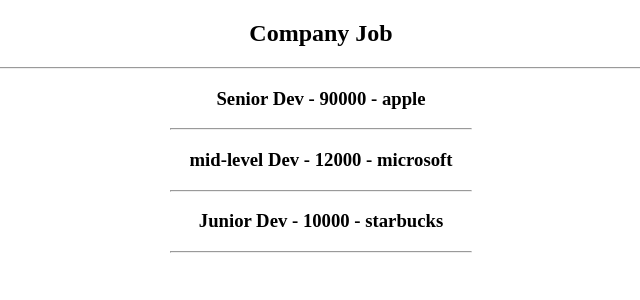
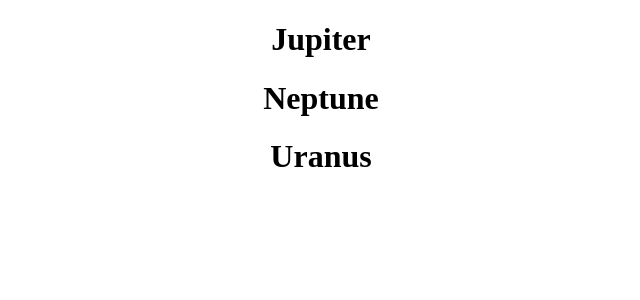
Before and after one commit to Arminas19/Learning_React, a React (Create React App) app in the folder learning-react/: page / in a window 1280 px wide. Shown: the top 300 px of the page, without its empty margins (319-959 px from the left). Built offline with nearby package versions, Linux system fonts and the light colour scheme.

Commit message:
learned how to use JavaScript inside elements and how to create if statements

```diff
--- a/learning-react/src/App.css
+++ b/learning-react/src/App.css
@@ -36,3 +36,7 @@
     transform: rotate(360deg);
   }
 }
+
+.name {
+  color: red;
+}
--- a/learning-react/src/App.js
+++ b/learning-react/src/App.js
@@ -1,24 +1,27 @@
-import './App.css';
+import React from 'react'
+import './App.css'
 
 function App() {
-  return (
-    <div className='App'>
-      <h2> Company Job </h2>
-      <hr></hr>
-      <Job salary={90000} position="Senior Dev" company="apple" />
-      <Job salary={12000} position="mid-level Dev" company="microsoft" />
-      <Job salary={10000} position="Junior Dev" company="starbucks" />
-    </div>
-  );
-}
+    const planets = [
+        { name: "Mars", isGasPlanet: false },
+        { name: "Earth", isGasPlanet: false },
+        { name: "Jupiter", isGasPlanet: true },
+        { name: "Venus", isGasPlanet: false },
+        { name: "Neptune", isGasPlanet: true },
+        { name: "Uranus", isGasPlanet: true },
+    ]
 
-const Job = (props) => {
-  return (
-    <div>
-      <h3> {props.position} - {props.salary} - {props.company} </h3>
-      <hr style={{ maxWidth: '300px' }} />
-    </div>
-  )
+    return (
+        <div className='App'>
+            {planets.map((planet, key) => {
+                return (
+                    <div>
+                        <h1 key={key}>{planet.isGasPlanet && planet.name} </h1>
+                    </div>
+                );
+            })}
+        </div>
+    );
 }
 
 export default App;
```
Also changed, not shown: learning-react/src/Playground/User.js (added, +9 -0 lines), learning-react/src/Playground/UserDisplay.js (added, +26 -0 lines), learning-react/src/Playground/functions.js (added, +34 -0 lines), learning-react/src/Playground/props.js (added, +24 -0 lines), 1 other file (tests, documents, lock files or other folders).
